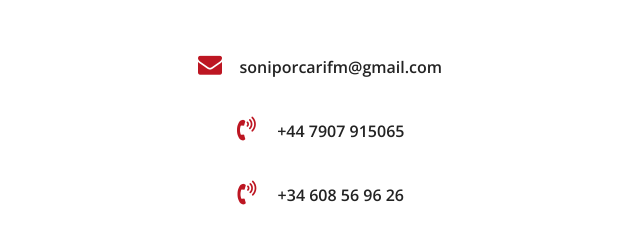
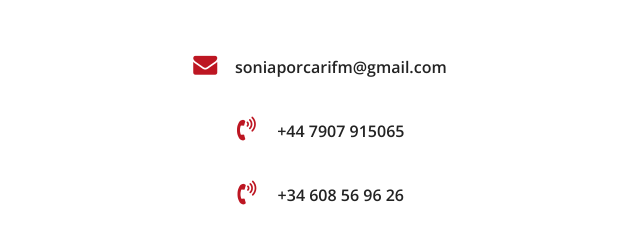
Before and after one commit to irelaure/soniaporcar, a plain HTML site: page contact.html in a window 1280 px wide. Shown: the part 549-774 px from the top of the page, 320-960 px from the left. Drawn offline with nearby package versions, Linux system fonts and the light colour scheme; no server answers.

Commit message:
Update contact.html

```diff
--- a/contact.html
+++ b/contact.html
@@ -74,7 +74,7 @@
 								<ul>
 									<li>
 										<div class="contact_info_icon  mr-3"><i class="fa fa-envelope"></i></div>
-										<div class="contact_info_text">soniporcarifm@gmail.com</div>
+										<div class="contact_info_text">soniaporcarifm@gmail.com</div>
 									</li>
 									<li>
 										<div class="contact_info_icon mr-3"><i class="fa fa-volume-control-phone"></i></div>
```
